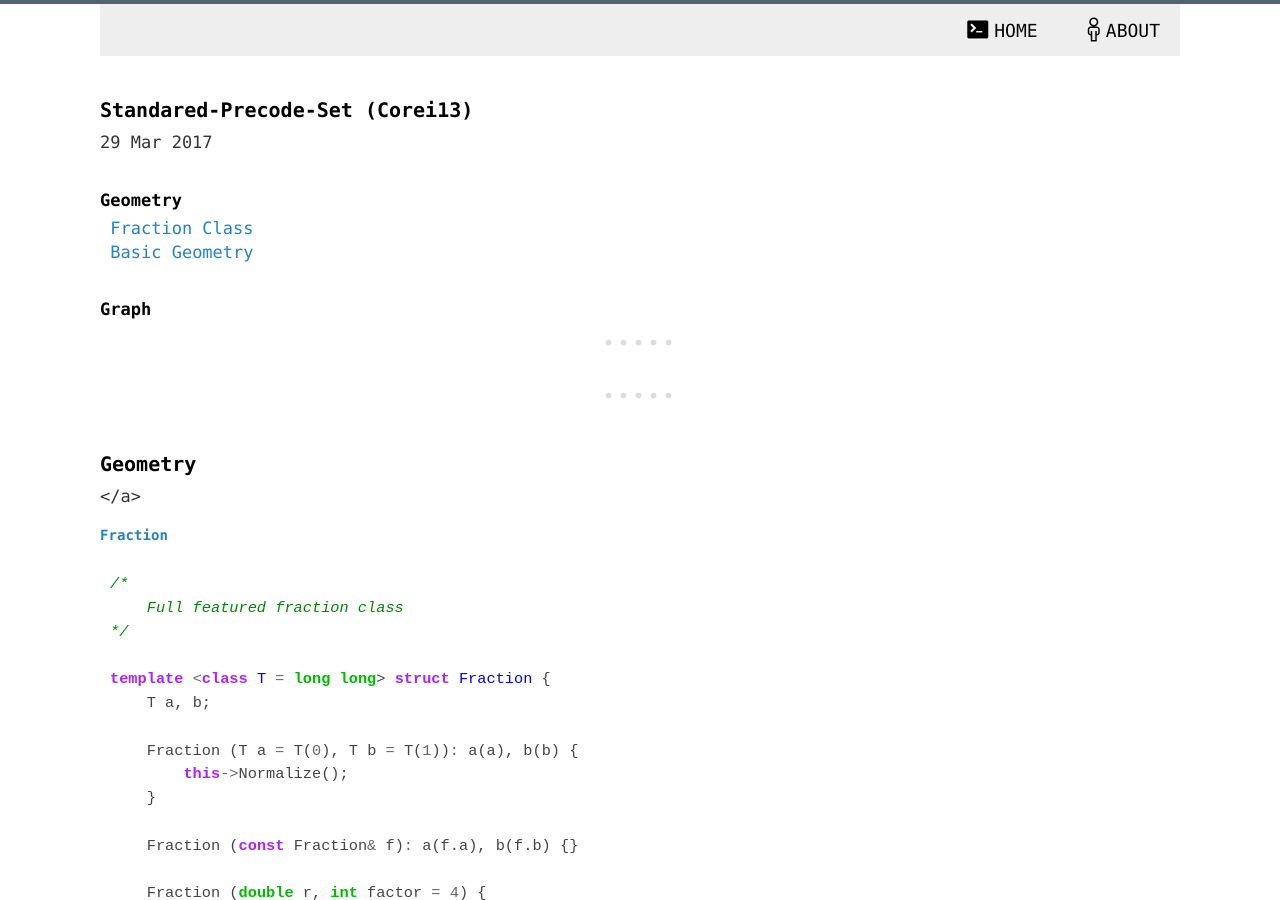
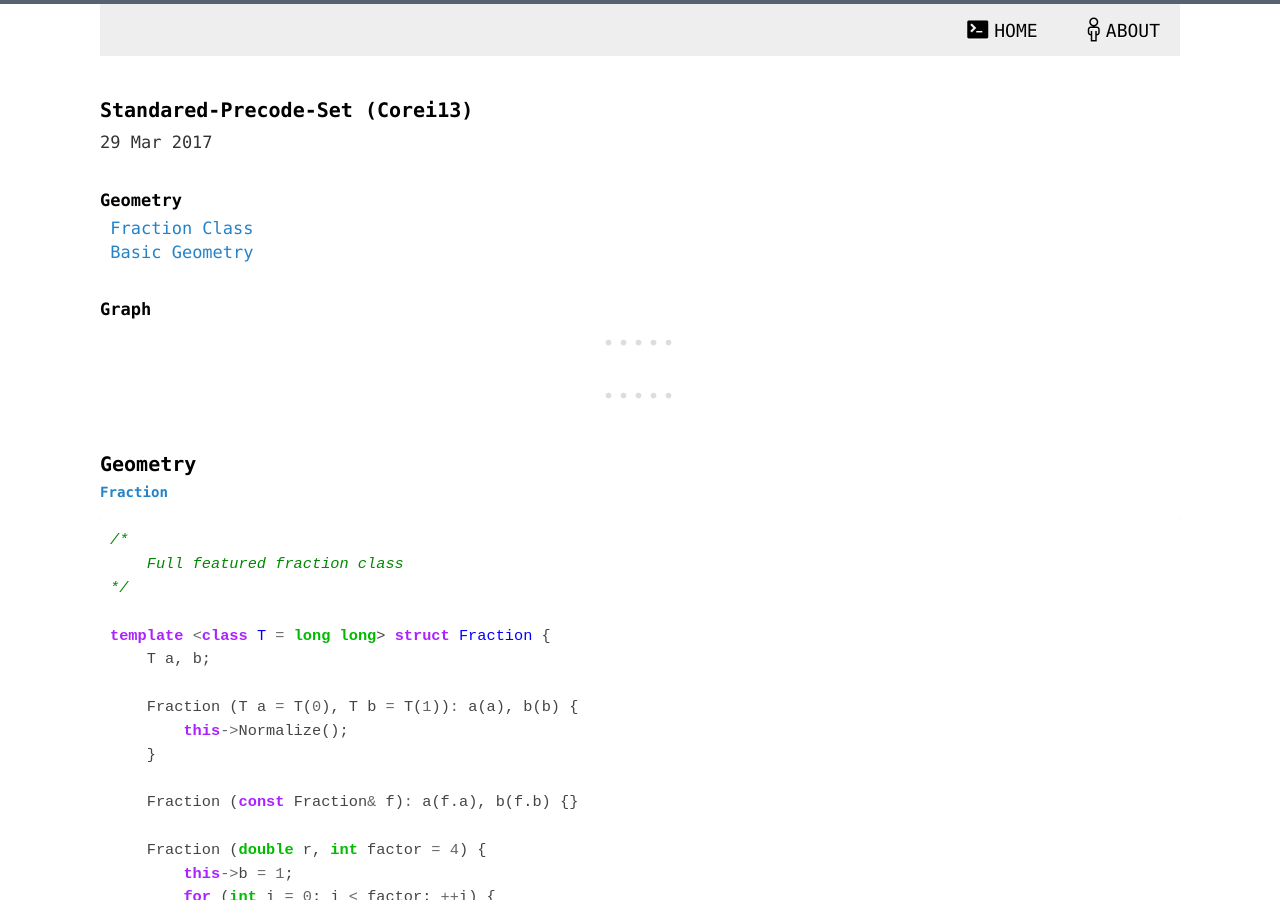
Before and after one commit to RafikFarhad/WhitePaper, a Jekyll site: the page built from _posts/2017-03-29-Standared-Precode_Set.md, in a window 1280 px wide and 900 px high. Built offline with Jekyll 4.4.1, drawn with Linux system fonts in a browser that asks for light colours; comment, search, counter and statistics services are not loaded.

Commit message:
update12

```diff
--- a/_posts/2017-03-29-Standared-Precode_Set.md
+++ b/_posts/2017-03-29-Standared-Precode_Set.md
@@ -14,12 +14,13 @@ categories:
 
 <hr>
 <hr>
-
+<h2>
 <a name="geometry">
   <div id="geometry">
-<h2>  Geometry </h2>
+ Geometry
   </div>
 </a>
+</h2>
 
 <h5>
 <a name="fraction">
@@ -477,13 +478,13 @@ template <class T = double> struct Point {
 {% endhighlight %}
 
 
-
+<h2>
 <a name="graph">
   <div id="graph">
-  <h1>  Graph </h1>
+   Graph
   </div>
 </a>
-
+</h2>
 
 
 
```
